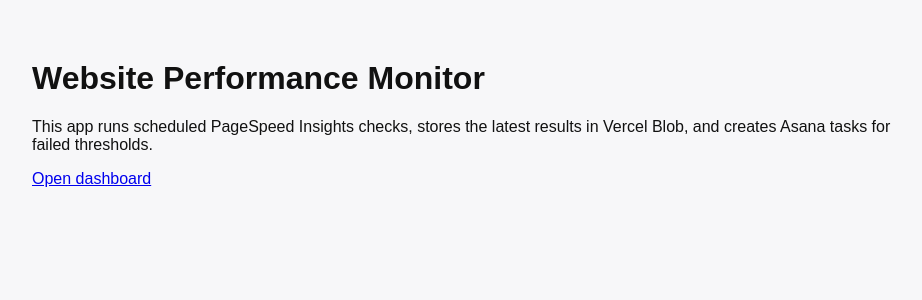
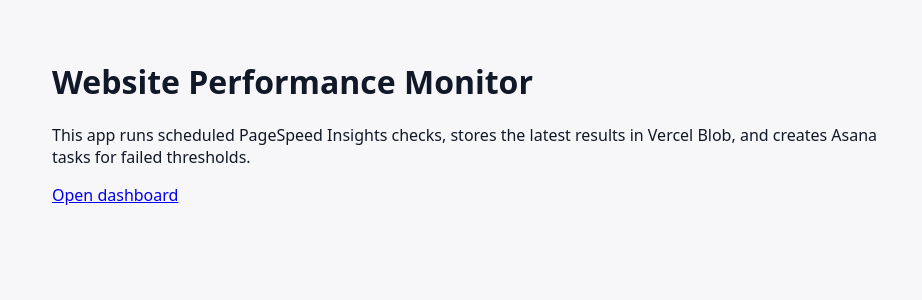
Before and after one commit to princejhe28/website-performance-gui, a Next.js app: page / in a window 1280 px wide. Shown: the top 300 px of the page, without its empty margins (158-1080 px from the left). Built offline with nearby package versions, Linux system fonts and the light colour scheme.

Commit message:
Added theme toggle feature

```diff
--- /dev/null
+++ b/app/dashboard/theme-toggle.tsx
@@ -0,0 +1,41 @@
+"use client";
+
+import { useEffect, useState } from "react";
+
+export default function ThemeToggle() {
+  const [theme, setTheme] = useState<"light" | "dark">("light");
+
+  useEffect(() => {
+    const stored = localStorage.getItem("theme") as "light" | "dark" | null;
+    setTheme(stored ?? (window.matchMedia("(prefers-color-scheme: dark)").matches ? "dark" : "light"));
+  }, []);
+
+  function toggle() {
+    const next = theme === "light" ? "dark" : "light";
+    setTheme(next);
+    document.documentElement.dataset.theme = next;
+    localStorage.setItem("theme", next);
+  }
+
+  return (
+    <button
+      onClick={toggle}
+      title={`Switch to ${theme === "light" ? "dark" : "light"} mode`}
+      style={{
+        background: "var(--bg-subtle)",
+        border: "1px solid var(--border-strong)",
+        borderRadius: 8,
+        padding: "7px 14px",
+        cursor: "pointer",
+        fontSize: 13,
+        fontWeight: 600,
+        color: "var(--text-primary)",
+        display: "flex",
+        alignItems: "center",
+        gap: 6,
+      }}
+    >
+      {theme === "light" ? "🌙 Dark" : "☀️ Light"}
+    </button>
+  );
+}
--- a/app/layout.tsx
+++ b/app/layout.tsx
@@ -1,4 +1,5 @@
 import type { Metadata } from "next";
+import ThemeProvider from "./theme-provider";
 
 export const metadata: Metadata = {
   title: process.env.NEXT_PUBLIC_APP_NAME || "Website Performance Dashboard",
@@ -12,15 +13,66 @@
 }) {
   return (
     <html lang="en">
-      <body
-        style={{
-          margin: 0,
-          fontFamily: "Arial, sans-serif",
-          background: "#f7f7f9",
-          color: "#111",
-        }}
-      >
-        {children}
+      <head>
+        {/* Anti-FOUC: set theme before first paint */}
+        <script
+          dangerouslySetInnerHTML={{
+            __html: `(function(){var t=localStorage.getItem('theme');if(!t){t=window.matchMedia('(prefers-color-scheme: dark)').matches?'dark':'light';}document.documentElement.dataset.theme=t;})();`,
+          }}
+        />
+        <style dangerouslySetInnerHTML={{ __html: `
+          :root {
+            --bg-page: #f7f7f9;
+            --bg-card: #ffffff;
+            --bg-thead: #f9fafb;
+            --bg-subtle: #f3f4f6;
+            --bg-fail-row: #fffbfb;
+            --text-primary: #111827;
+            --text-secondary: #6b7280;
+            --text-muted: #9ca3af;
+            --text-body: #374151;
+            --border: #f3f4f6;
+            --border-strong: #e5e7eb;
+            --shadow: 0 1px 4px rgba(0,0,0,0.07);
+            --link: #4f46e5;
+            --ring-track: #e5e7eb;
+            --score-ring-inner: #ffffff;
+            --page-btn-bg: #f3f4f6;
+            --page-btn-color: #374151;
+          }
+          [data-theme="dark"] {
+            --bg-page: #0f172a;
+            --bg-card: #1e293b;
+            --bg-thead: #253047;
+            --bg-subtle: #334155;
+            --bg-fail-row: #2a1a1a;
+            --text-primary: #f1f5f9;
+            --text-secondary: #94a3b8;
+            --text-muted: #64748b;
+            --text-body: #e2e8f0;
+            --border: #334155;
+            --border-strong: #475569;
+            --shadow: 0 1px 4px rgba(0,0,0,0.4);
+            --link: #818cf8;
+            --ring-track: #334155;
+            --score-ring-inner: #1e293b;
+            --page-btn-bg: #334155;
+            --page-btn-color: #e2e8f0;
+          }
+          *, *::before, *::after { box-sizing: border-box; }
+          body {
+            margin: 0;
+            font-family: system-ui, sans-serif;
+            background: var(--bg-page);
+            color: var(--text-primary);
+            transition: background 0.2s, color 0.2s;
+          }
+        ` }} />
+      </head>
+      <body>
+        <ThemeProvider>
+          {children}
+        </ThemeProvider>
       </body>
     </html>
   );
--- /dev/null
+++ b/app/theme-provider.tsx
@@ -0,0 +1,19 @@
+"use client";
+
+import { useEffect } from "react";
+
+export default function ThemeProvider({ children }: { children: React.ReactNode }) {
+  useEffect(() => {
+    // Sync any theme set by the anti-FOUC script into React state (nothing needed —
+    // the script already set data-theme on <html> before hydration).
+    // Just persist if nothing is stored yet.
+    if (!localStorage.getItem("theme")) {
+      const prefersDark = window.matchMedia("(prefers-color-scheme: dark)").matches;
+      const theme = prefersDark ? "dark" : "light";
+      localStorage.setItem("theme", theme);
+      document.documentElement.dataset.theme = theme;
+    }
+  }, []);
+
+  return <>{children}</>;
+}
```
Also changed, not shown: app/dashboard/filters.tsx (+9 -6 lines), app/dashboard/page.tsx (+30 -28 lines).
